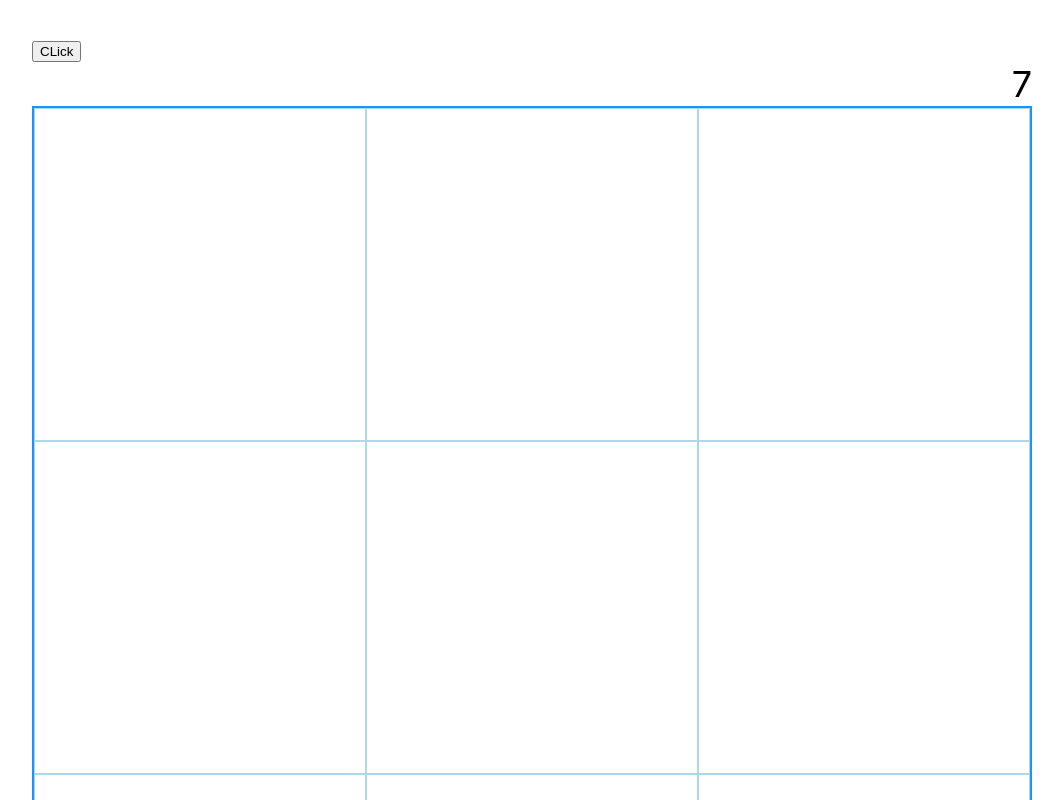
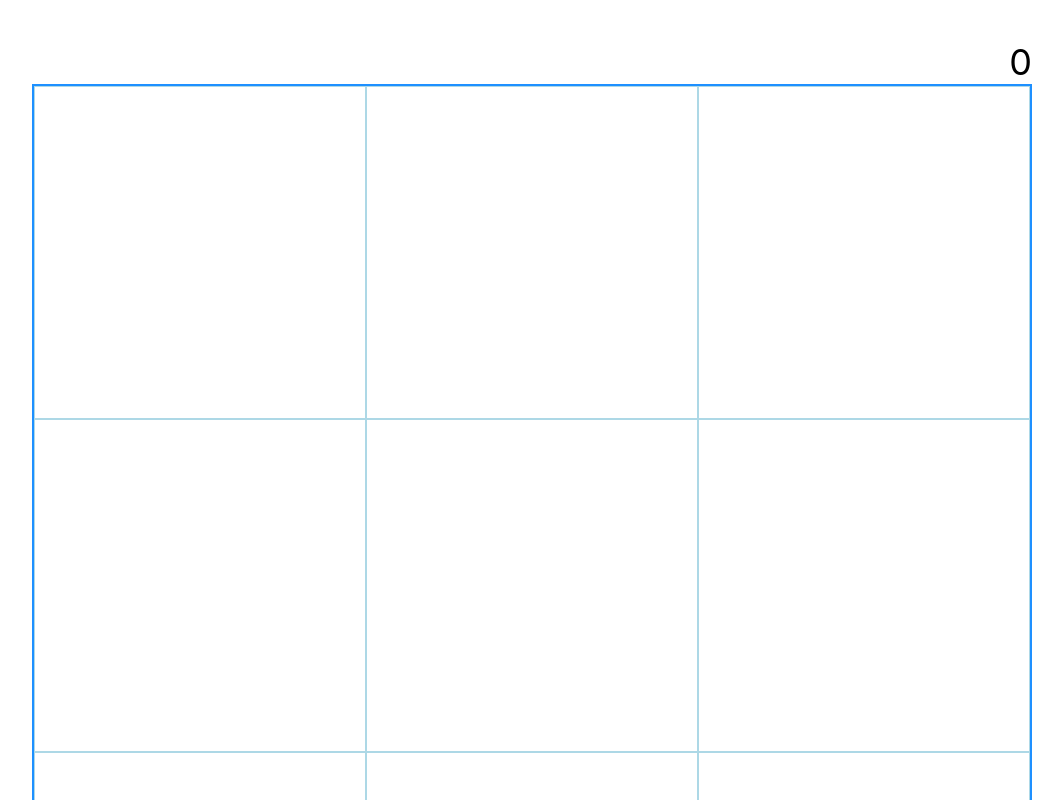
Before and after one commit to GoreckiK/puzzleGame, a React (Create React App) app: page / in a window 1280 px wide. Shown: the top 800 px of the page, without its empty margins (108-1171 px from the left). Built offline with nearby package versions, Linux system fonts and the light colour scheme.

Commit message:
media component

```diff
--- a/src/AlertComponent/AlertComponent.jsx
+++ b/src/AlertComponent/AlertComponent.jsx
@@ -8,20 +8,18 @@ export default function AlertComponent(props) {
     const [open, setOpen] = React.useState(props.open);
 
     const handleClose = () => {
+        props.clear();
         setTimeout(() => {
             setOpen(false);
         }, 5000)
     };
 
-
-    useEffect(() => {
-    });
-
     return (
         <div>
             <Dialog
                 open={open}
-                onEntered={handleClose}
+                // onEntered={handleClose}
+                onEntering={handleClose}
                 aria-labelledby="alert-dialog-title"
                 aria-describedby="alert-dialog-description"
             >
--- a/src/App.js
+++ b/src/App.js
@@ -2,31 +2,36 @@ import React, {useEffect, useState} from 'react';
 import GridComponent from "./GridComponent/GridComponent";
 import './App.css';
 import PuzzleDockComponent from "./PuzzleDockComponent/PuzzleDockComponent";
-import AlertComponent from "./AlertComponent/AlertComponent";
-import TimerComponent from "./TimerComponent/TimerComponent";
+// import AlertComponent from "./AlertComponent/AlertComponent";
+// import TimerComponent from "./TimerComponent/TimerComponent";
+import {MediaComponent} from "./MediaComponent/MediaComponent";
 
 function App() {
     const puzzleDimension = 3;
     const elementRef = React.useRef(null);
     const [numberOfTiles, setNumberOfTiles] = useState(0);
-    const [counter, setCounter] = useState(0);
 
-    // const [timerId, setTimerId] = useState(0);
-    // const timerId = setInterval(() => {
-    //         setCounter((prevState) => {
-    //             return prevState + 1
-    //         })
-    //     }, 1000);
+    // const [counter, setCounter] = useState(0);
+
     useEffect(() => {
         setNumberOfTiles(elementRef.current.children[2].childElementCount);
     }, [numberOfTiles]);
 
+    // useEffect(() => {
+    //         const timerId = setInterval(() => {
+    //             setCounter((prevState) => {
+    //                 return prevState + 1
+    //             })
+    //         }, 1)
+    //     }, [counter]);
+
     return (
       <div className="container" ref={elementRef}>
-        <TimerComponent counter={counter}/>
+        <MediaComponent numberOfTiles={numberOfTiles}/>
+        {/*<TimerComponent counter={counter}/>*/}
         <GridComponent puzzleDimension={puzzleDimension} setNumberOfTilesInDock={setNumberOfTiles} numberOfTiles={numberOfTiles}/>
         <PuzzleDockComponent puzzleDimension={puzzleDimension}/>
-          {/*{ numberOfTiles === 8 ? <AlertComponent open={true} timerId={timerId}/> : null}*/}
+          {/*{ numberOfTiles === 8 ? <AlertComponent open={true} timerId={counter}/> : null}*/}
       </div>
   );
 }
--- /dev/null
+++ b/src/MediaComponent/MediaComponent.css
@@ -0,0 +1,2 @@
+.media-container {
+}
--- /dev/null
+++ b/src/MediaComponent/MediaComponent.jsx
@@ -0,0 +1,38 @@
+import React, {useEffect, useRef, useState} from "react";
+import TimerComponent from "../TimerComponent/TimerComponent";
+import AlertComponent from "../AlertComponent/AlertComponent";
+import './MediaComponent.css'
+
+export function MediaComponent(props) {
+    const [counter, setCounter] = useState(0);
+    const [isFinished, setFinished] = useState(false);
+    //
+    // const timerId = setInterval(() => {
+    //     if (!isFinished)  {
+    //         setCounter((prevState) => {
+    //             return prevState + 1
+    //         })
+    //     }
+    //
+    // }, 1);
+
+    // const clear = () => {
+    //     debugger
+    //     clearInterval(timerId)
+    //     setFinished(true)
+    // }
+    // useEffect(() => {
+    //     const timerId = setInterval(() => {
+    //         setCounter((prevState) => {
+    //             return prevState + 1
+    //         })
+    //     }, 1)
+    // }, [counter]);
+
+    return (
+        <div className="media-container">
+            <TimerComponent counter={counter} />
+            { props.numberOfTiles === 8 ? <AlertComponent open={true} /> : null}
+        </div>
+    )
+}
--- a/src/TimerComponent/TimerComponent.jsx
+++ b/src/TimerComponent/TimerComponent.jsx
@@ -1,40 +1,11 @@
-import React, {useState, useEffect} from "react";
+import React from "react";
 import './TimerComponent.css'
 
 const TimerComponent = (props) => {
-    const [counter, setCounter] = useState(0);
-    // function increment() {
-    //     setCounter((prevState) => {
-    //         return prevState + 1
-    //     });
-    // }
-    //
-    // const runCounter = setInterval(increment, 1000);
-
-    useEffect(() => {
-        // in useEffect, second argument e.g. [] is equiwalent to componentDidMount, without second argument - componentDidUpdate. You can also return some code which will be equivalent to componentWillUnmount
-        function increment() {
-            setCounter((prevState) => {
-                return prevState + 1
-            });
-        }
-        const timer = setInterval(increment, 1000);
-        console.log(timer)
-    }, []);
-
-    const handleClick = () => {
-        debugger;
-        window.clearInterval();
-    };
-
     return (
-        <div>
-            <button onClick={handleClick}>CLick</button>
-            <div className="clock">
-                {counter}
-            </div>
+        <div className="clock">
+            {props.counter}
         </div>
-
     )
 };
 
```
